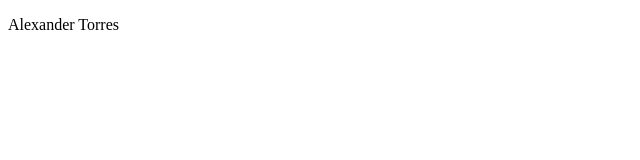
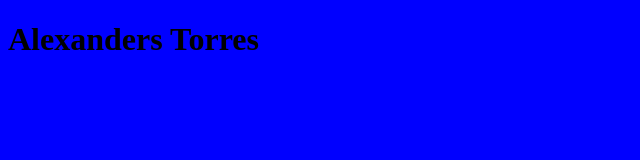
Before and after one commit to Eltru-94/prueba1, a plain HTML site: page index.html in a window 1280 px wide. Shown: the whole page, without its empty margins (0-640 px from the left). Drawn offline with Linux system fonts and the light colour scheme.

Commit message:
Respaldo 2

```diff
--- a/css/java.css
+++ b/css/java.css
@@ -0,0 +1,3 @@
+body{
+    background-color: blue;
+}
--- a/index.html
+++ b/index.html
@@ -3,8 +3,9 @@
   <head>
     <meta charset="utf-8">
     <title>Pagina 1</title>
+    <link rel="stylesheet" href="css/java.css">
   </head>
   <body>
-    <p>Alexander Torres</p>
+    <h1>Alexanders Torres</h1>
   </body>
 </html>
```
Also changed, not shown: js/index.css (deleted), js/index.js (added).
